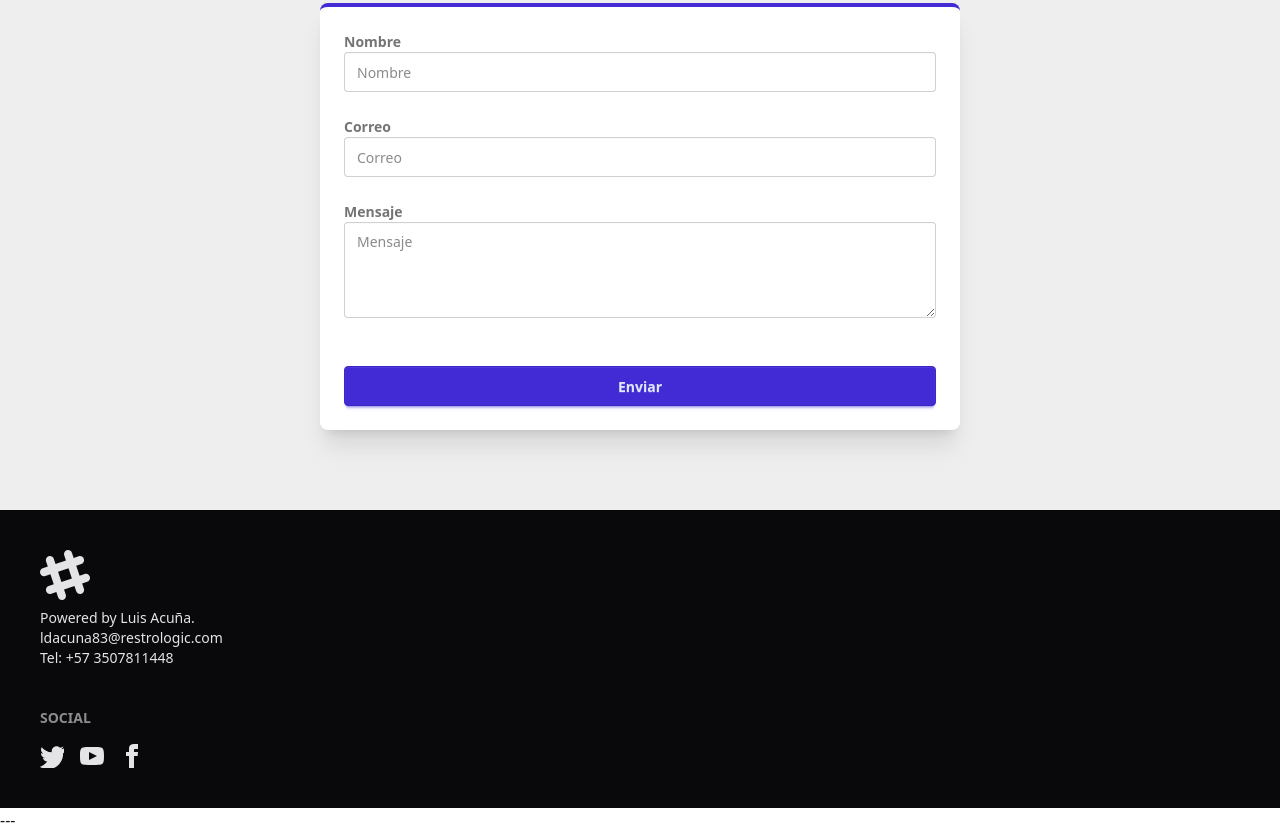
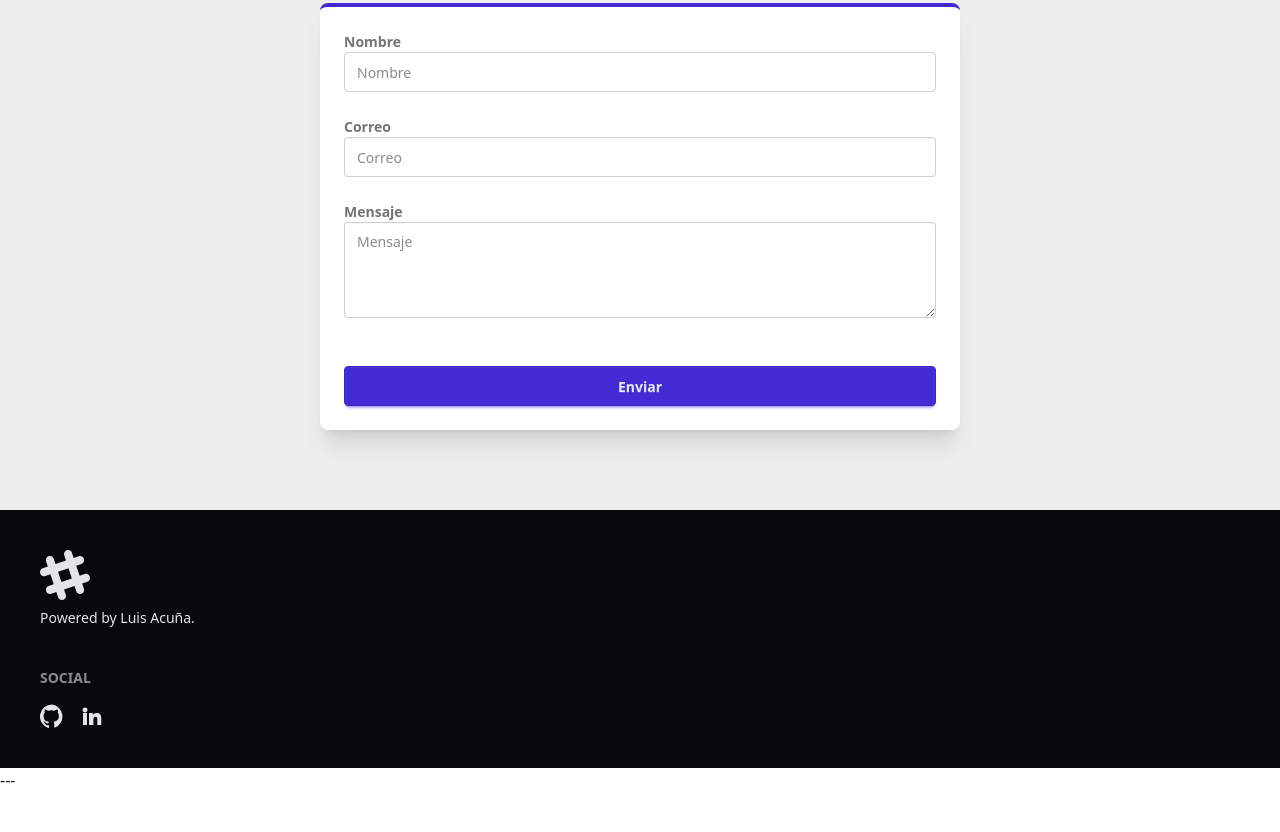
Before and after one commit to xLuisAcunax/restrologic-landing, an Astro site: page / in a window 1280 px wide. Shown: the part 2834-3666 px from the top of the page. After the commit the page ends 3626 px from the top, so only its background shows below. Built offline with nearby package versions, Linux system fonts and the light colour scheme; Astro itself is replaced by a stand-in of ours.

Commit message:
fix contact info

```diff
--- a/src/layouts/Layout.astro
+++ b/src/layouts/Layout.astro
@@ -69,14 +69,35 @@ const translatePath = useTranslatedPath(lang);
         <footer class="footer p-10 bg-neutral text-neutral-content">
             <aside>
               <svg width="50" height="50" viewBox="0 0 24 24" xmlns="http://www.w3.org/2000/svg" fill-rule="evenodd" clip-rule="evenodd" class="fill-current"><path d="M22.672 15.226l-2.432.811.841 2.515c.33 1.019-.209 2.127-1.23 2.456-1.15.325-2.148-.321-2.463-1.226l-.84-2.518-5.013 1.677.84 2.517c.391 1.203-.434 2.542-1.831 2.542-.88 0-1.601-.564-1.86-1.314l-.842-2.516-2.431.809c-1.135.328-2.145-.317-2.463-1.229-.329-1.018.211-2.127 1.231-2.456l2.432-.809-1.621-4.823-2.432.808c-1.355.384-2.558-.59-2.558-1.839 0-.817.509-1.582 1.327-1.846l2.433-.809-.842-2.515c-.33-1.02.211-2.129 1.232-2.458 1.02-.329 2.13.209 2.461 1.229l.842 2.515 5.011-1.677-.839-2.517c-.403-1.238.484-2.553 1.843-2.553.819 0 1.585.509 1.85 1.326l.841 2.517 2.431-.81c1.02-.33 2.131.211 2.461 1.229.332 1.018-.21 2.126-1.23 2.456l-2.433.809 1.622 4.823 2.433-.809c1.242-.401 2.557.484 2.557 1.838 0 .819-.51 1.583-1.328 1.847m-8.992-6.428l-5.01 1.675 1.619 4.828 5.011-1.674-1.62-4.829z"></path></svg>
-              <p>Powered by Luis Acuña.<br/><a href="mailto:ldacuna83@gmail.com">ldacuna83@restrologic.com</a><br/>Tel: <a href="tel:+573507811448">+57 3507811448</a></p>
+              <p>Powered by Luis Acuña.<br/></p>
             </aside>
             <nav>
               <h6 class="footer-title">Social</h6>
               <div class="grid grid-flow-col gap-4">
-                <a><svg xmlns="http://www.w3.org/2000/svg" width="24" height="24" viewBox="0 0 24 24" class="fill-current"><path d="M24 4.557c-.883.392-1.832.656-2.828.775 1.017-.609 1.798-1.574 2.165-2.724-.951.564-2.005.974-3.127 1.195-.897-.957-2.178-1.555-3.594-1.555-3.179 0-5.515 2.966-4.797 6.045-4.091-.205-7.719-2.165-10.148-5.144-1.29 2.213-.669 5.108 1.523 6.574-.806-.026-1.566-.247-2.229-.616-.054 2.281 1.581 4.415 3.949 4.89-.693.188-1.452.232-2.224.084.626 1.956 2.444 3.379 4.6 3.419-2.07 2.416-4.706 4.66-7.548 5.266 2.341 1.502 5.146 2.381 8.167 2.381 9.805 0 15.167-8.125 15.167-15.167 0-.227-.002-.454-.006-.678.965-.696 1.797-1.562 2.457-2.549z"></path></svg></a>
-                <a><svg xmlns="http://www.w3.org/2000/svg" width="24" height="24" viewBox="0 0 24 24" class="fill-current"><path d="M19.615 3.184c-3.604-.246-11.631-.245-15.23 0-3.897.266-4.356 2.62-4.385 8.816.029 6.185.484 8.549 4.385 8.816 3.6.245 11.626.246 15.23 0 3.897-.266 4.356-2.62 4.385-8.816-.029-6.185-.484-8.549-4.385-8.816zm-10.615 12.816v-8l8 3.993-8 4.007z"></path></svg></a>
-                <a><svg xmlns="http://www.w3.org/2000/svg" width="24" height="24" viewBox="0 0 24 24" class="fill-current"><path d="M9 8h-3v4h3v12h5v-12h3.642l.358-4h-4v-1.667c0-.955.192-1.333 1.115-1.333h2.885v-5h-3.808c-3.596 0-5.192 1.583-5.192 4.615v3.385z"></path></svg></a>
+                <a
+                  href="https://github.com/xLuisAcunax"
+                  aria-label="GitHub"
+                  target="_blank"
+                  rel="noopener noreferrer"
+                  class="hover:text-white transition focus:outline-none focus:ring-2 focus:ring-indigo-500 rounded"
+                >
+                  <!-- Ícono GitHub -->
+                  <svg xmlns="http://www.w3.org/2000/svg" viewBox="0 0 24 24" class="h-6 w-6 fill-current">
+                    <path d="M12 .5a12 12 0 0 0-3.8 23.4c.6.1.8-.2.8-.6v-2.1c-3.4.7-4.1-1.6-4.1-1.6-.5-1.3-1.1-1.7-1.1-1.7-.9-.6.1-.6.1-.6 1 .1 1.5 1 1.5 1 .9 1.6 2.4 1.1 3 .9.1-.7.3-1.1.6-1.4-2.7-.3-5.4-1.3-5.4-6 0-1.3.5-2.3 1.2-3.1-.1-.3-.5-1.6.1-3.3 0 0 1-.3 3.3 1.3a11.6 11.6 0 0 1 6.1 0c2.2-1.6 3.3-1.3 3.3-1.3.6 1.7.2 3 .1 3.3.8.8 1.2 1.8 1.2 3.1 0 4.6-2.7 5.6-5.4 5.9.4.4.7 1 .7 2.1v3.1c0 .4.2.8.8.6A12 12 0 0 0 12 .5z"/>
+                  </svg>
+                </a>
+                <a
+                  href="https://www.linkedin.com/in/ldacuna83/"
+                  aria-label="LinkedIn"
+                  target="_blank"
+                  rel="noopener noreferrer"
+                  class="hover:text-white transition focus:outline-none focus:ring-2 focus:ring-indigo-500 rounded"
+                >
+                  <!-- Ícono LinkedIn -->
+                  <svg xmlns="http://www.w3.org/2000/svg" viewBox="0 0 24 24" class="h-6 w-6 fill-current">
+                    <path d="M4.98 3.5A2.5 2.5 0 1 0 5 8.5a2.5 2.5 0 0 0-.02-5zM3 9h4v12H3zM9 9h3.8v1.7h.1c.5-.9 1.8-1.8 3.7-1.8 4 0 4.7 2.6 4.7 6V21h-4v-5.3c0-1.3 0-3-1.8-3s-2.1 1.4-2.1 2.9V21H9z"/>
+                  </svg>
+                </a>
               </div>
             </nav>
           </footer>
```
